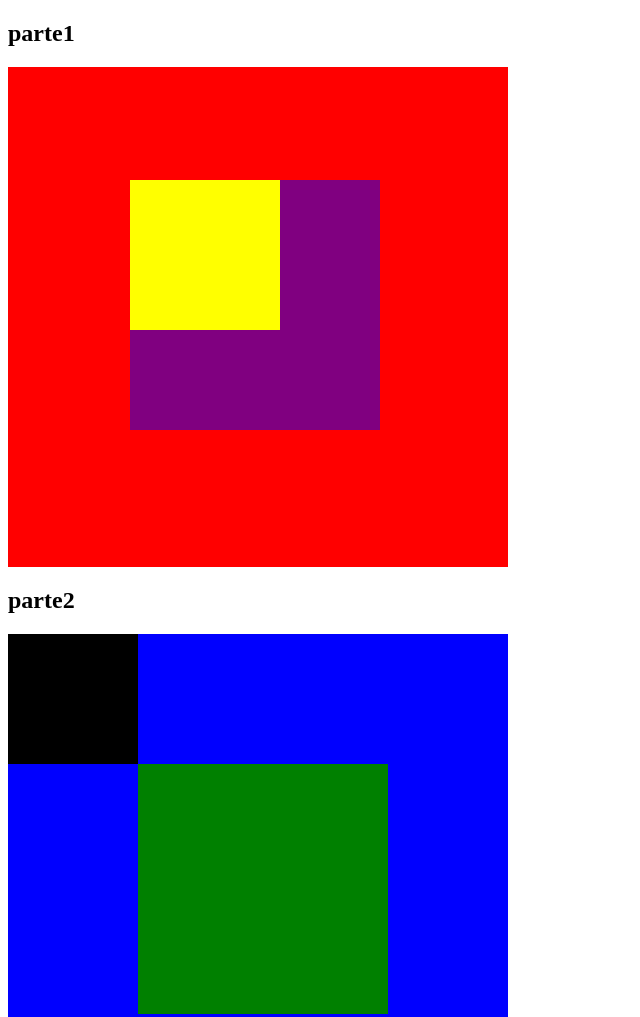
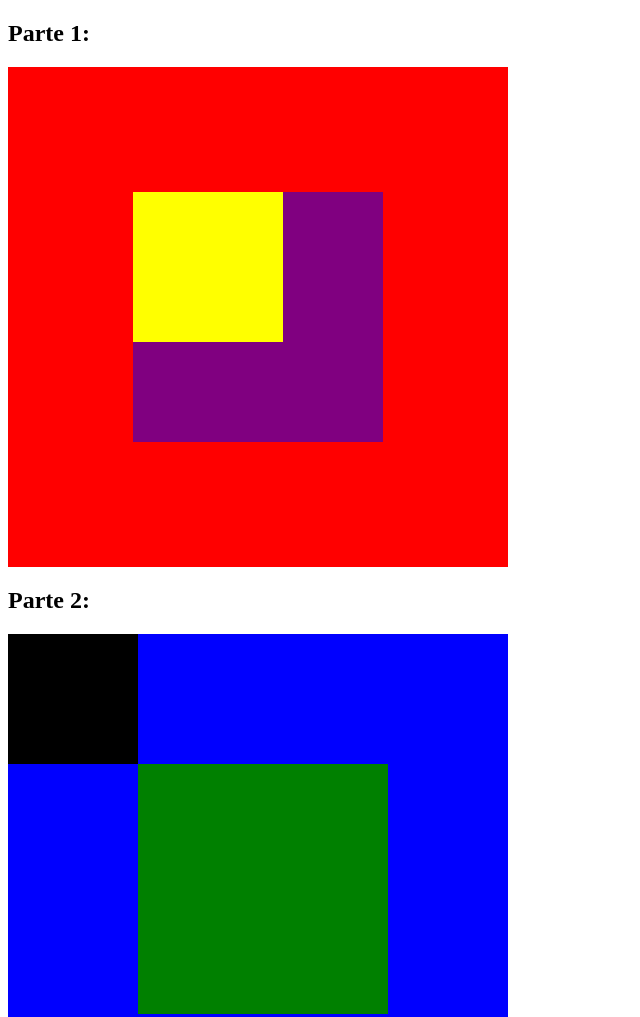
Before and after one commit to katherinelef/posicionando-cajas, a plain HTML site: page index.html in a window 1280 px wide. Shown: the top 1017 px of the page, without its empty margins (0-640 px from the left). Drawn offline with Linux system fonts and the light colour scheme.

```diff
--- a/css/main.css
+++ b/css/main.css
@@ -3,7 +3,7 @@
   height: 500px;
   width: 500px;
   margin-bottom: 20px;
-
+  position: relative;
 }
 
 .elemento {
@@ -11,14 +11,15 @@
   height: 250px;
   width: 250px;
   position: absolute;
-  top: 180px;
-  left: 130px;
+  top: 125px;
+  left: 125px;
 }
 
 .subelemento {
   background-color:yellow;
   height: 150px;
   width: 150px;
+  position: relative;
 }
 
 
@@ -27,12 +28,14 @@
   height: 500px;
   width: 500px;
   margin-bottom: 20px;
+  position: relative;
 }
 
 .elemento1 {
   background-color:black;
   height: 130px;
   width: 130px;
+  position: relative;
 }
 
 .elemento2 {
--- a/index.html
+++ b/index.html
@@ -8,7 +8,7 @@
   </head>
   <body>
 
-<h2>parte1</h2>
+<h2>Parte 1:</h2>
 
 <div class="general">
     <div class="elemento">
@@ -16,7 +16,7 @@
     </div>
 </div>
 
-<h2>parte2</h2>
+<h2>Parte 2:</h2>
 
 <div class="general2">
     <div class="elemento1"></div>
```
Also changed, not shown: 1 other file.
